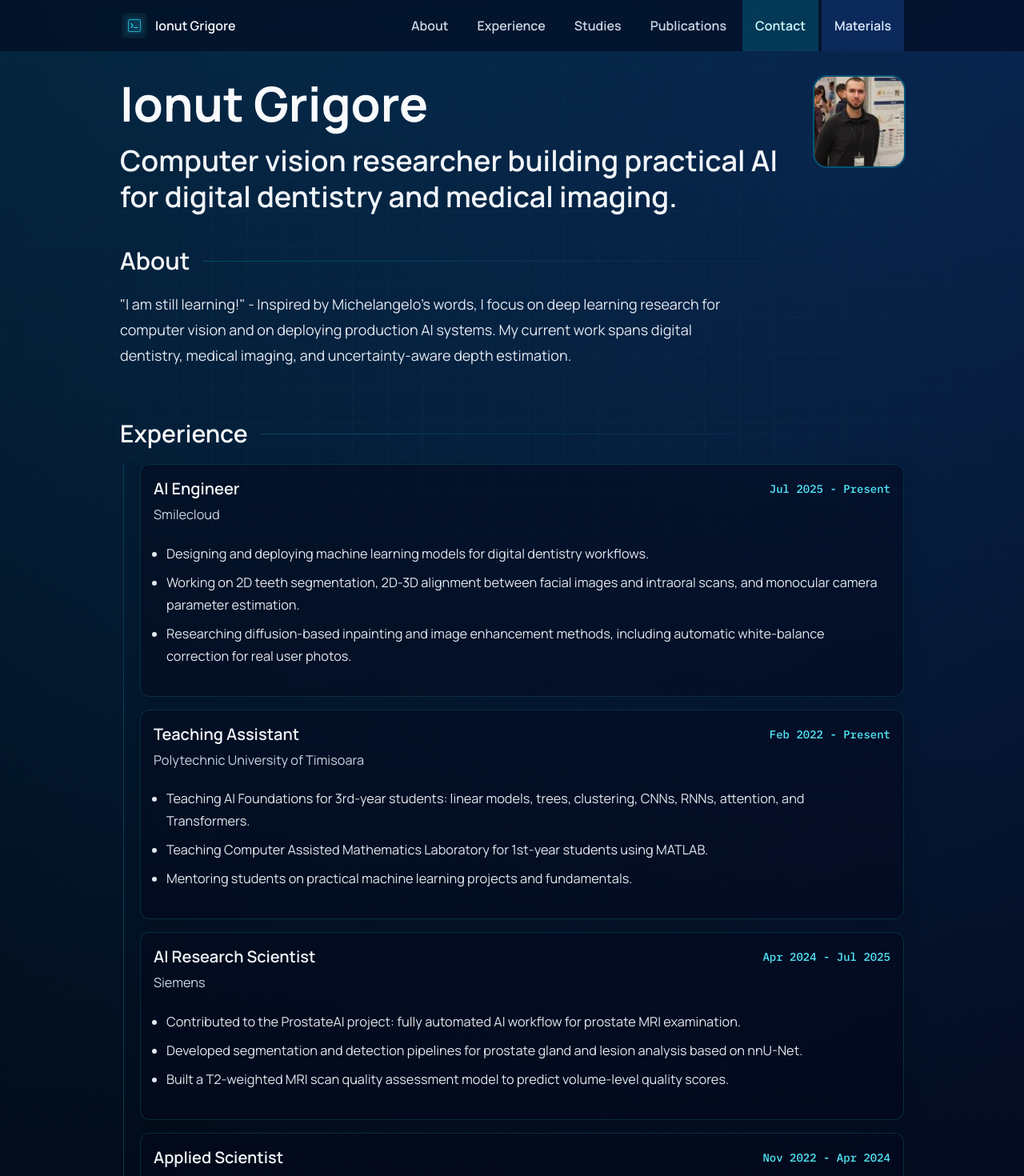
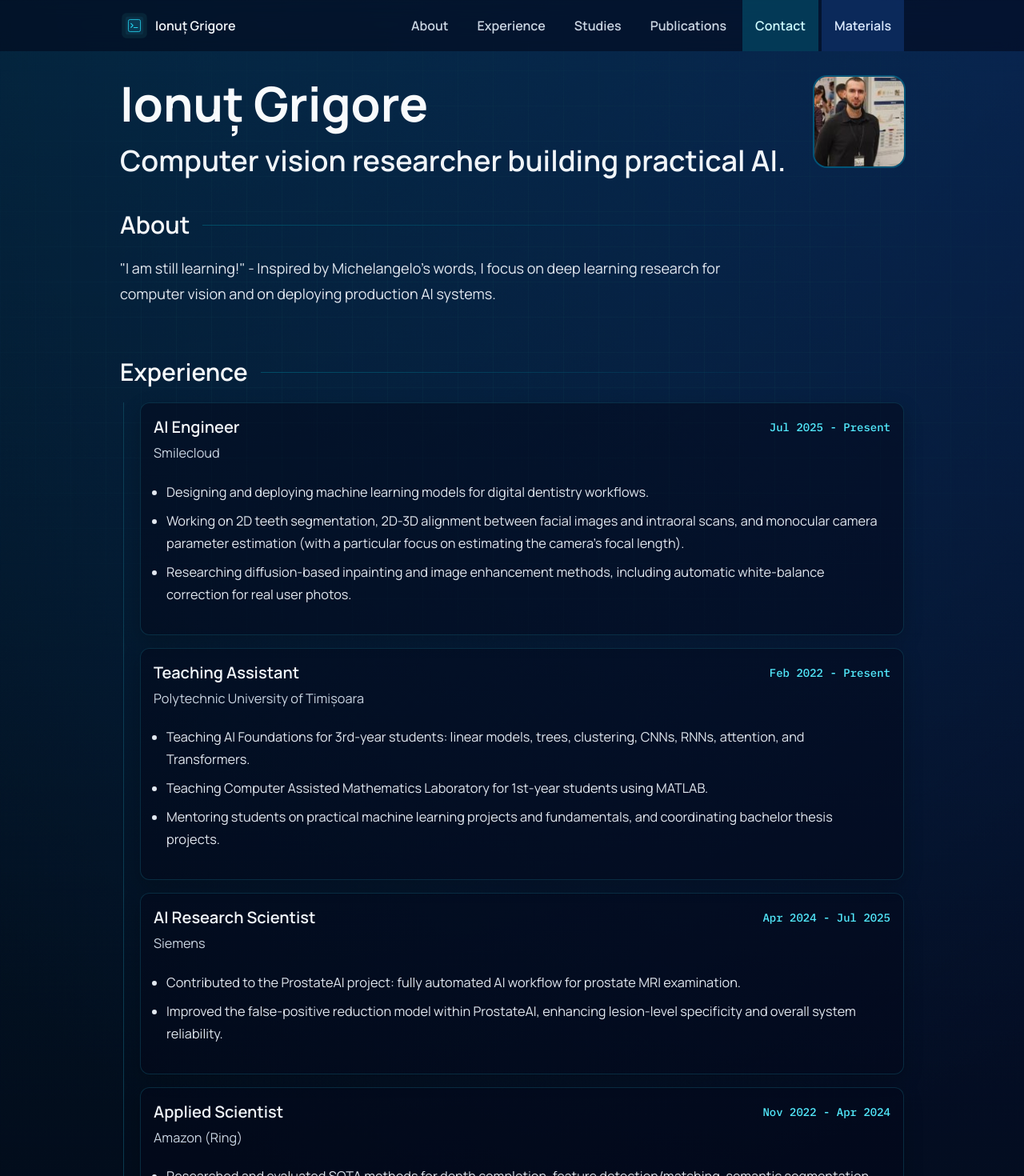
Before and after one commit to ionut-grigore99/ionut-grigore, a React (Vite) app: page / in a window 1280 px wide. Shown: the top 1470 px of the page at 80% size. Built offline with nearby package versions, Linux system fonts and the light colour scheme.

Commit message:
details adapted

```diff
--- a/data/portfolioContent.ts
+++ b/data/portfolioContent.ts
@@ -11,13 +11,13 @@ const linkedInPublications =
   "https://www.linkedin.com/in/ionut-grigore-711000203/details/publications/";
 
 export const profile: Profile = {
-  name: "Ionut Grigore",
+  name: "Ionuț Grigore",
   role: "AI Engineer | Teaching Assistant | PhD Student",
-  institution: "Polytechnic University of Timisoara",
+  institution: "Polytechnic University of Timișoara",
   headline:
-    "Computer vision researcher building practical AI for digital dentistry and medical imaging.",
+    "Computer vision researcher building practical AI.",
   about:
-    '"I am still learning!" - Inspired by Michelangelo\'s words, I focus on deep learning research for computer vision and on deploying production AI systems. My current work spans digital dentistry, medical imaging, and uncertainty-aware depth estimation.',
+    '"I am still learning!" - Inspired by Michelangelo\'s words, I focus on deep learning research for computer vision and on deploying production AI systems.',
 };
 
 export const experiences: ExperienceItem[] = [
@@ -27,18 +27,18 @@ export const experiences: ExperienceItem[] = [
     period: "Jul 2025 - Present",
     bullets: [
       "Designing and deploying machine learning models for digital dentistry workflows.",
-      "Working on 2D teeth segmentation, 2D-3D alignment between facial images and intraoral scans, and monocular camera parameter estimation.",
+      "Working on 2D teeth segmentation, 2D-3D alignment between facial images and intraoral scans, and monocular camera parameter estimation (with a particular focus on estimating the camera's focal length).",
       "Researching diffusion-based inpainting and image enhancement methods, including automatic white-balance correction for real user photos.",
     ],
   },
   {
     title: "Teaching Assistant",
-    organization: "Polytechnic University of Timisoara",
+    organization: "Polytechnic University of Timișoara",
     period: "Feb 2022 - Present",
     bullets: [
       "Teaching AI Foundations for 3rd-year students: linear models, trees, clustering, CNNs, RNNs, attention, and Transformers.",
       "Teaching Computer Assisted Mathematics Laboratory for 1st-year students using MATLAB.",
-      "Mentoring students on practical machine learning projects and fundamentals.",
+      "Mentoring students on practical machine learning projects and fundamentals, and coordinating bachelor thesis projects.",
     ],
   },
   {
@@ -47,8 +47,7 @@ export const experiences: ExperienceItem[] = [
     period: "Apr 2024 - Jul 2025",
     bullets: [
       "Contributed to the ProstateAI project: fully automated AI workflow for prostate MRI examination.",
-      "Developed segmentation and detection pipelines for prostate gland and lesion analysis based on nnU-Net.",
-      "Built a T2-weighted MRI scan quality assessment model to predict volume-level quality scores.",
+      "Improved the false-positive reduction model within ProstateAI, enhancing lesion-level specificity and overall system reliability.",
     ],
   },
   {
@@ -63,7 +62,7 @@ export const experiences: ExperienceItem[] = [
   },
   {
     title: "Junior Software Engineer",
-    organization: "Elektrobit (Timisoara, Romania)",
+    organization: "Elektrobit (Timișoara, Romania)",
     period: "Feb 2022 - Oct 2022",
     bullets: [
       "Worked on EB Corbos Studio, an Eclipse-based IDE for Adaptive AUTOSAR workflows.",
@@ -73,7 +72,7 @@ export const experiences: ExperienceItem[] = [
   },
   {
     title: "Mathematics and Informatics Substitute Teacher",
-    organization: "Wendy School Timisoara",
+    organization: "Wendy School Timișoara",
     period: "Oct 2021 - Dec 2021",
     bullets: [
       "Taught mathematics and informatics classes as substitute teacher.",
@@ -82,7 +81,7 @@ export const experiences: ExperienceItem[] = [
   },
   {
     title: "Intern",
-    organization: "ATOSS Software AG (Timisoara, Romania)",
+    organization: "ATOSS Software AG (Timișoara, Romania)",
     period: "Jun 2021 - Aug 2021",
     bullets: [
       "Developed a full-stack virtual library application during internship training.",
@@ -95,7 +94,7 @@ export const experiences: ExperienceItem[] = [
 export const studies: StudyItem[] = [
   {
     degree: "PhD in Deep Learning",
-    school: "Polytechnic University of Timisoara",
+    school: "Polytechnic University of Timișoara",
     years: "2024 - 2028",
     details:
       "Researching uncertainty estimation for self-supervised depth estimation using Bayesian deep learning in the national HRIA (Romanian Hub for Artificial Intelligence) project.",
@@ -103,7 +102,7 @@ export const studies: StudyItem[] = [
   },
   {
     degree: "Master of Engineering (Machine Learning)",
-    school: "Politehnica University of Timisoara",
+    school: "Politehnica University of Timișoara",
     years: "2022 - 2024",
     details:
       "Dissertation thesis: MambaDepth, integrating state-space modeling ideas for self-supervised monocular depth estimation.",
@@ -111,7 +110,7 @@ export const studies: StudyItem[] = [
   },
   {
     degree: "Bachelor's Degree in Computer Science",
-    school: "Politehnica University of Timisoara",
+    school: "Politehnica University of Timișoara",
     years: "2018 - 2022",
     details:
       "Bachelor thesis: Self-Supervised Monocular Depth Estimation using ManyDepth, with strong focus on deep learning and computer vision fundamentals.",
@@ -119,7 +118,7 @@ export const studies: StudyItem[] = [
   },
   {
     degree: "High School",
-    school: '"Grigore Moisil" High School, Timisoara',
+    school: '"Grigore Moisil" High School, Timișoara',
     years: "2014 - 2018",
     details:
       "Mathematics and informatics profile with strong foundations in mathematics, science, and digital competencies.",
@@ -147,17 +146,10 @@ export const publications: PublicationItem[] = [
   {
     filter: "problems",
     venue: "-",
-    title: "Probleme pentru liceu, clasa a IX-a",
-    authors: "I. Grigore",
-    link: "https://drive.google.com/file/d/1CH9v4tgsLu0hcAEYRMMHWFgxmo4sCdTK/view?pli=1",
-  },
-  {
-    filter: "problems",
-    venue: "-",
     title:
       '2 problems published in "Gazeta Matematică din București", number 6-7-8/2015, problem 27085-page 367 and problem 27108-page 370',
     authors: "I. Grigore",
-    link: linkedInPublications,
+    link: "https://drive.google.com/file/d/1CH9v4tgsLu0hcAEYRMMHWFgxmo4sCdTK/view?pli=1",
   },
   {
     filter: "problems",
@@ -169,7 +161,7 @@ export const publications: PublicationItem[] = [
   },
   {
     filter: "problems",
-    venue: "Revista de Matematica din Timisoara",
+    venue: "Revista de Matematică din Timișoara",
     title: "Numerous problems published",
     authors: "I. Grigore",
     link: "https://drive.google.com/file/d/1izcG4XTveBS6MxGRtNO0VMqhNwQ1vb9-/view",
@@ -178,7 +170,7 @@ export const publications: PublicationItem[] = [
     filter: "problems",
     venue: "Editura Gil",
     title:
-      "Probleme de combinatorica. Evaluare si exemplu - problem 130, page 42",
+      "Probleme de combinatorică. Evaluare și exemplu - problem 130, page 42",
     authors:
       "Ioan Codreanu, Mircea Lascu, with problem contribution by I. Grigore",
     link: "https://drive.google.com/file/d/1xIcOxE3j9-b3lMp0OE9iXuhrUCwKl6Cz/view",
@@ -202,15 +194,15 @@ export const publications: PublicationItem[] = [
 ];
 
 export const contact: ContactInfo = {
-  email: "ionut.orlando@yahoo.com",
-  location: "Timisoara, Timis, Romania",
+  email: "ionut.grigore@cs.upt.ro",
+  location: "Timișoara, Timiș, Romania",
   intro:
-    "Open to research collaborations and applied AI roles in computer vision, medical imaging, and production ML systems.",
+    "Open to research collaborations and applied AI roles in computer vision and production ML systems.",
 };
 
 export const materials: MaterialSection[] = [
   {
-    section: "MAC labs",
+    section: "Matematici Asistate de Calculator (MAC) labs",
     items: [
       {
         title: "MAC Lab Notes - Week 1",
@@ -255,7 +247,7 @@ export const materials: MaterialSection[] = [
     ],
   },
   {
-    section: "BIA labs",
+    section: "Bazele Inteligenței Artificiale (BIA) labs",
     items: [
       {
         title: "BIA Lab Notes - Week 1",
--- a/package.json
+++ b/package.json
@@ -1,5 +1,5 @@
 {
-  "name": "johnut-portofolio",
+  "name": "ionut-portofolio",
   "version": "0.1.0",
   "private": true,
   "dependencies": {
```
Also changed, not shown: 2 other files (tests, documents, lock files or other folders).
